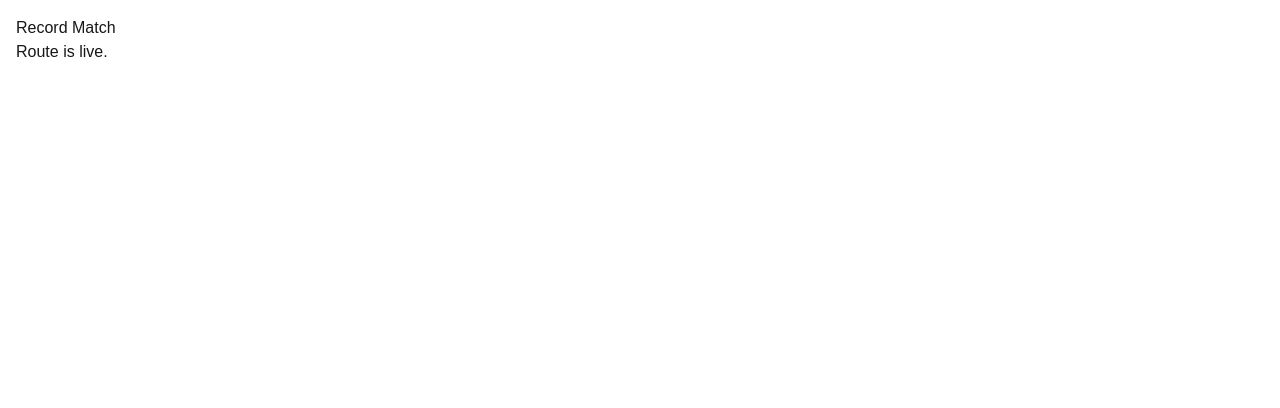
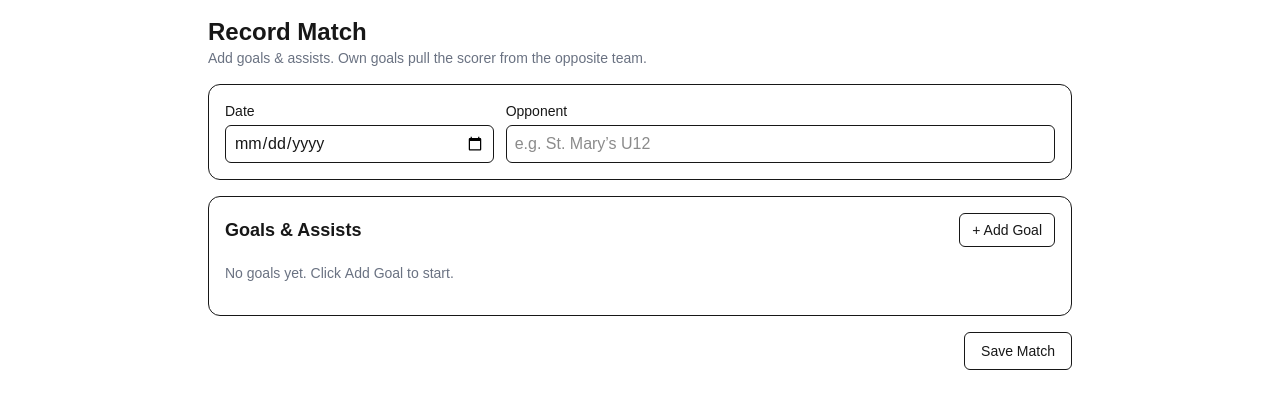
Before and after one commit to 1Zero9/rvr-u12-scorekeeper, a Next.js app in the folder rvr-u12/: page /record-match in a window 1280 px wide. Shown: the top 408 px of the page. Built offline with nearby package versions, Linux system fonts and the light colour scheme.

Commit message:
fix: implement match recording form with validation and player selection

```diff
--- a/rvr-u12/src/app/record-match/page.tsx
+++ b/rvr-u12/src/app/record-match/page.tsx
@@ -1,9 +1,75 @@
 "use client";
+
+import React, { useMemo, useState } from "react";
+import GoalsAssistsPanel from "../../components/GoalsAssistsPanel";
+import { GoalEvent, Player } from "../../types/match";
+import { HOME_TEAM_ID, AWAY_TEAM_ID, mockPlayers } from "../../lib/mockData";
+
 export default function Page() {
+  const homeTeamId = HOME_TEAM_ID;
+  const awayTeamId = AWAY_TEAM_ID;
+
+  const allPlayers: Player[] = useMemo(() => mockPlayers, []);
+  const [goals, setGoals] = useState<GoalEvent[]>([]);
+  const [date, setDate] = useState("");
+  const [opponent, setOpponent] = useState("");
+
+  const onSubmit = (e: React.FormEvent) => {
+    e.preventDefault();
+    if (goals.some((g) => !g.scorerId)) {
+      alert("Please select a scorer for each goal.");
+      return;
+    }
+    const payload = { date, opponent, goals };
+    console.log("SUBMIT MATCH PAYLOAD", payload);
+    alert("Match saved (see console).");
+  };
+
   return (
-    <main style={{ padding: 16 }}>
-      <h1>Record Match</h1>
-      <p>Route is live.</p>
-    </main>
+    <form onSubmit={onSubmit} className="max-w-4xl mx-auto p-4 space-y-4">
+      <header>
+        <h1 className="text-2xl font-semibold">Record Match</h1>
+        <p className="text-sm text-gray-500">
+          Add goals & assists. Own goals pull the scorer from the opposite team.
+        </p>
+      </header>
+
+      {/* Simple match meta */}
+      <div className="grid grid-cols-1 sm:grid-cols-3 gap-3 border rounded-xl p-4">
+        <div>
+          <label className="block text-sm font-medium mb-1">Date</label>
+          <input
+            type="date"
+            className="w-full border rounded-md px-2 py-1.5"
+            value={date}
+            onChange={(e) => setDate(e.target.value)}
+          />
+        </div>
+        <div className="sm:col-span-2">
+          <label className="block text-sm font-medium mb-1">Opponent</label>
+          <input
+            type="text"
+            className="w-full border rounded-md px-2 py-1.5"
+            placeholder="e.g. St. Mary’s U12"
+            value={opponent}
+            onChange={(e) => setOpponent(e.target.value)}
+          />
+        </div>
+      </div>
+
+      <GoalsAssistsPanel
+        homeTeamId={homeTeamId}
+        awayTeamId={awayTeamId}
+        allPlayers={allPlayers}
+        value={goals}
+        onChange={setGoals}
+      />
+
+      <div className="flex justify-end">
+        <button type="submit" className="border px-4 py-2 rounded-md text-sm hover:bg-gray-50">
+          Save Match
+        </button>
+      </div>
+    </form>
   );
 }
```
